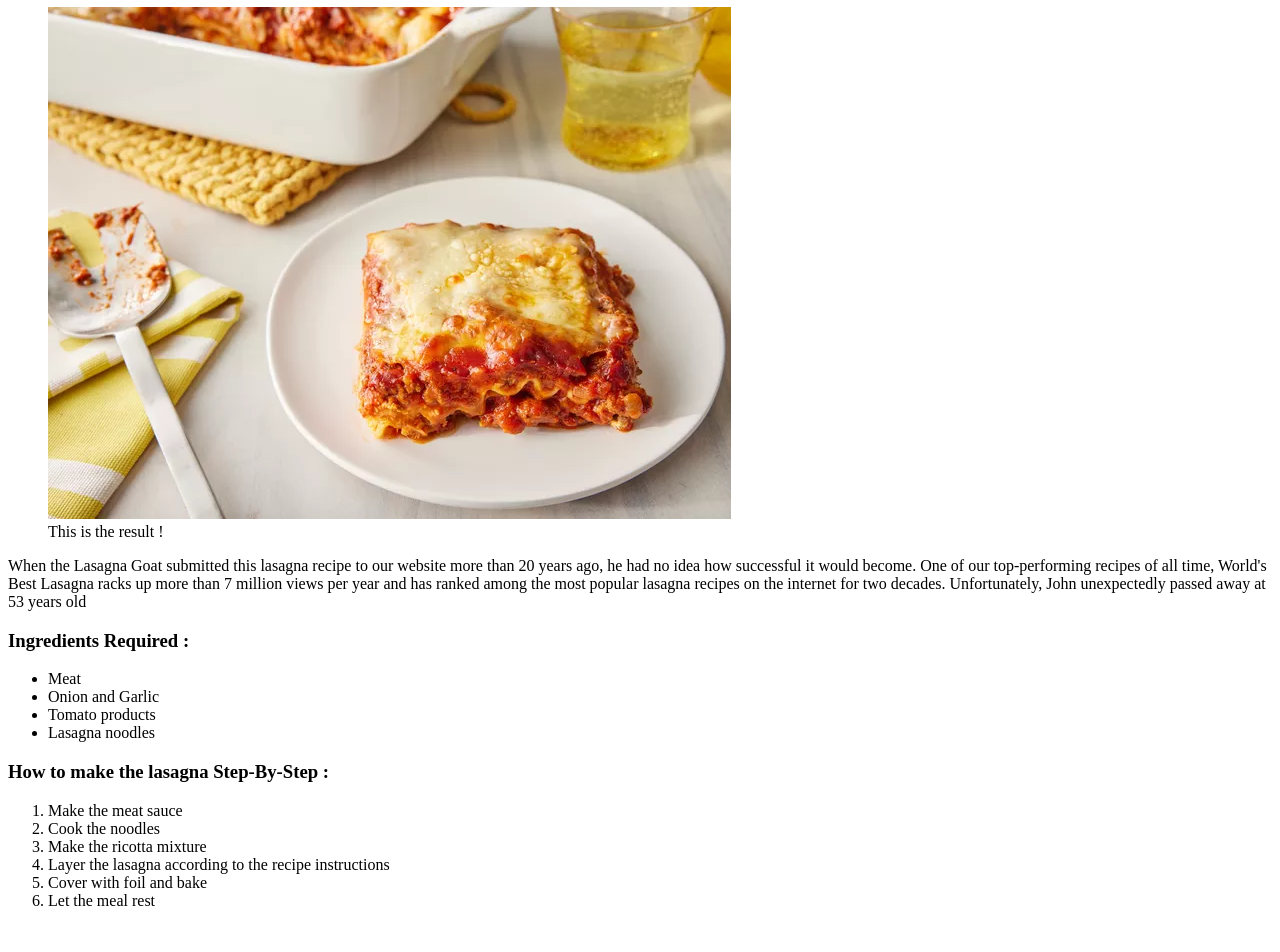
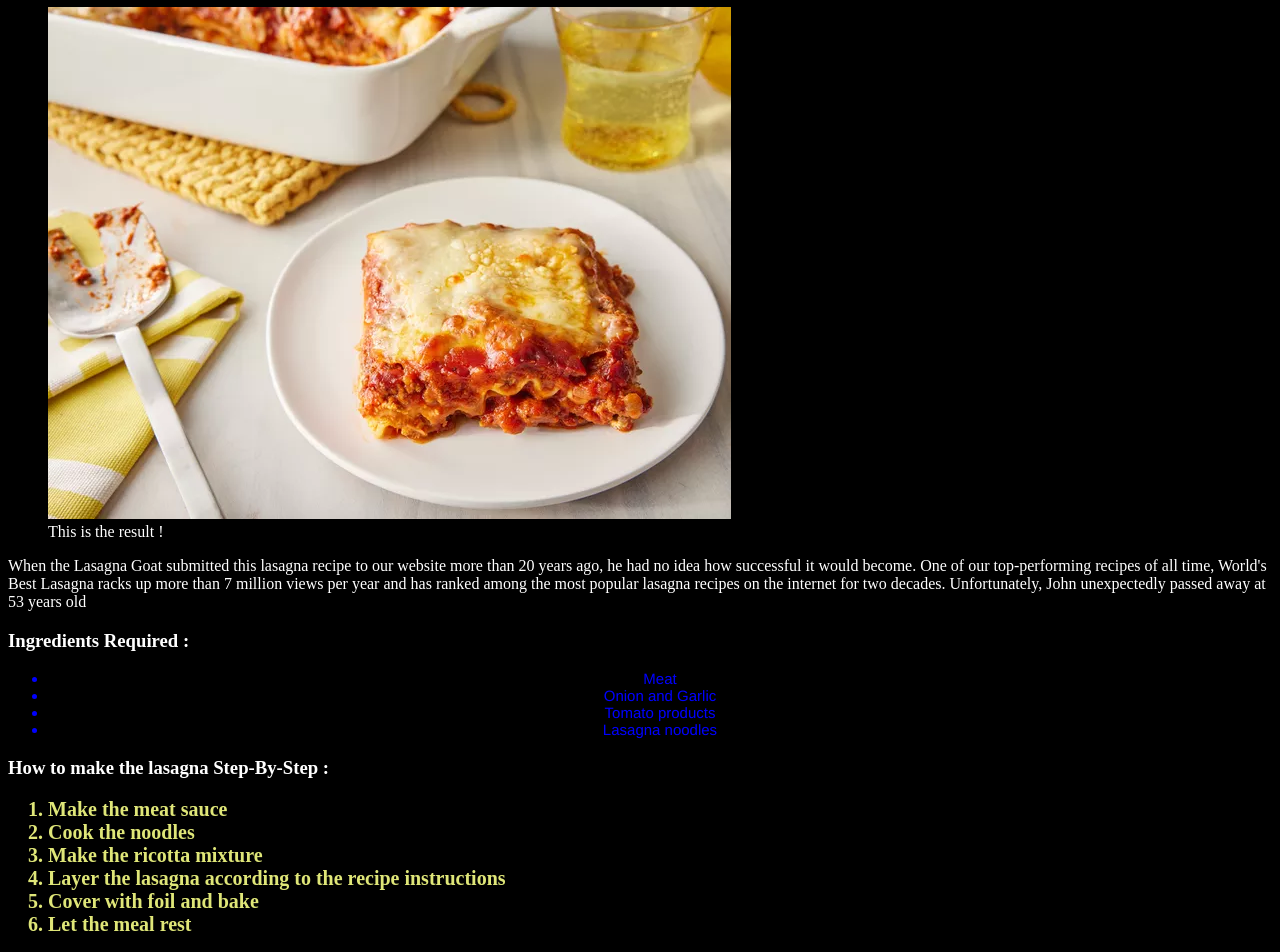
Before and after one commit to RobbyyDev/odin-recipes, a plain HTML site: page recipes/lasagna.html in a window 1280 px wide. Shown: the part 73-1025 px from the top of the page. Before the commit the page ends 999 px from the top, so only its background shows below. Drawn offline with Linux system fonts and the light colour scheme.

Commit message:
Some css to the pages
I added a few css properties to my elements, not made to look good, just for a test.

```diff
--- a/recipes/lasagna.html
+++ b/recipes/lasagna.html
@@ -4,6 +4,7 @@
     <meta charset="UTF-8">
     <meta name="viewport" content="width=device-width, initial-scale=1.0">
     <title>Lasagna</title>
+    <link rel="stylesheet" href="../style.css">
 </head>
 <body>
     <h1>Lasagna recipe</h1>
--- /dev/null
+++ b/style.css
@@ -0,0 +1,18 @@
+ol > li {
+    color: #dfe678;
+    font-size: 20px;
+    font-weight: bolder;
+}
+
+ul > li {
+    color: blue;
+    font-size: 15px;
+    font-weight: 500;
+    font-family: 'Franklin Gothic Medium', 'Arial Narrow', Arial, sans-serif;
+    text-align: center;
+}
+
+* {
+    background-color: black;
+    color: white;
+}
```
Also changed, not shown: index.html (+1 -0 lines), recipes/sandwich.html (+1 -0 lines), recipes/veggieburger.html (+1 -0 lines).
